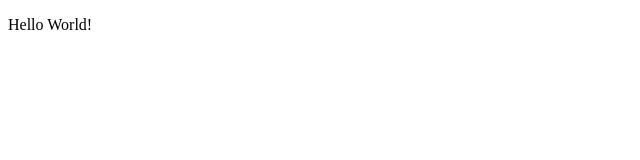
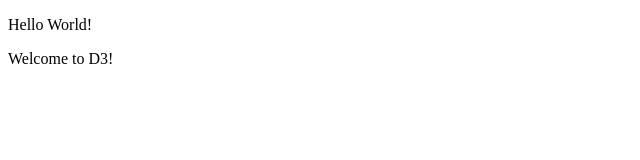
Before and after one commit to johnylamw/Interactive-Data-Visualization, a plain HTML site: page index.html in a window 1280 px wide. Shown: the full height of the page, 0-640 px from the left. Drawn offline with Linux system fonts and the light colour scheme.

Commit message:
testing purposes

```diff
--- a/index.html
+++ b/index.html
@@ -12,6 +12,7 @@
 
             // Your beautiful D3 code will go here
             d3.select("body").append("p").text("Hello World!")
+            d3.select("body").append("p").text("Welcome to D3!")
         </script>
     </body>
 </html>
```
